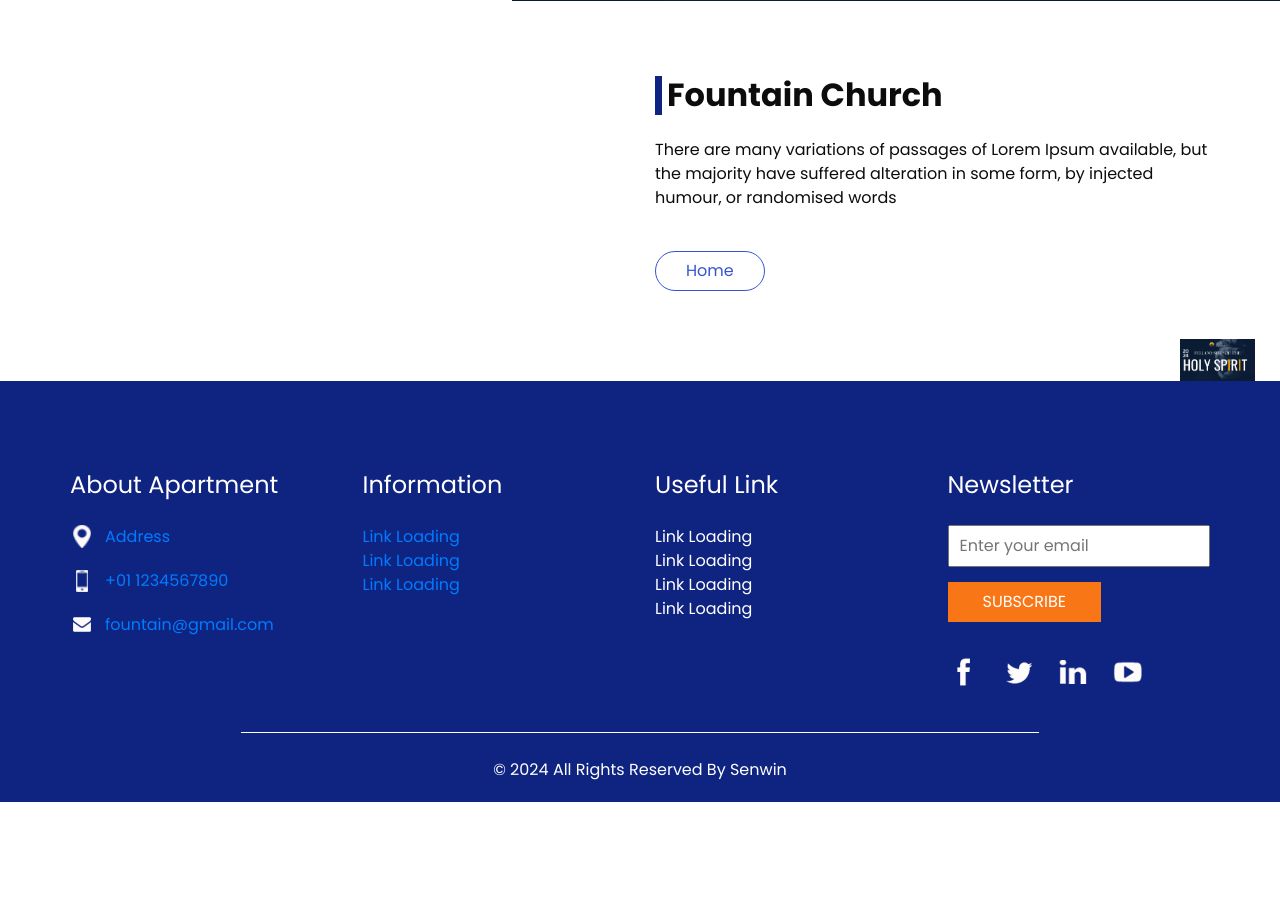
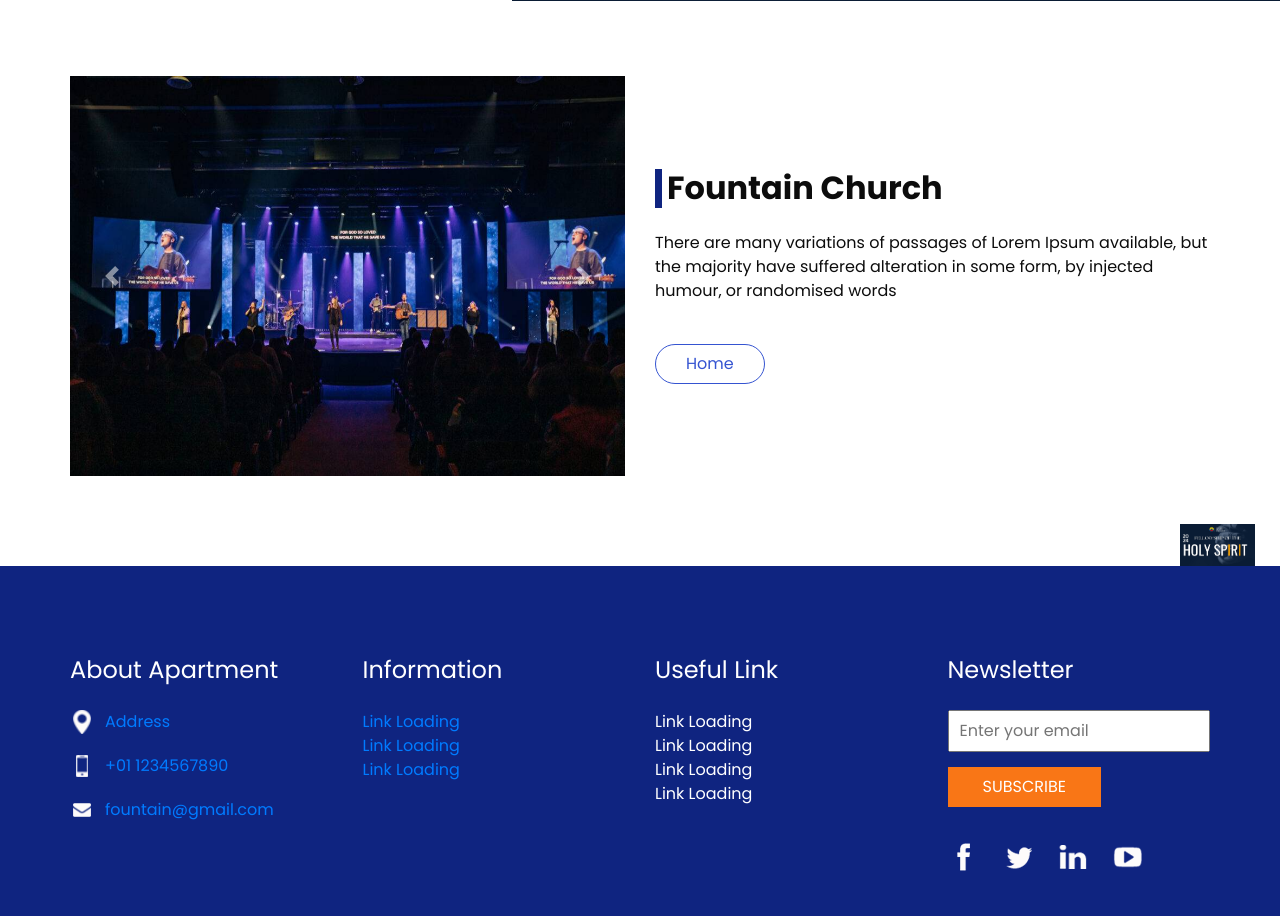
Before and after one commit to godwinumosen/Church_Website, a Django app: page /about/ in a window 1280 px wide. Shown: the part 548-1464 px from the top of the page. Before the commit the page ends 1350 px from the top, so only its background shows below. Run offline with Django 4.2, Linux system fonts and the light colour scheme; some libraries are stand-ins or nearby versions.

Commit message:
Recoverying the website from github

```diff
--- a/templates/fountain/about.html
+++ b/templates/fountain/about.html
@@ -15,7 +15,7 @@
             <!--The beginning of the about slider-->
                   <div id="imageSlider" class="carousel slide" data-ride="carousel">
                     <div class="carousel-inner">
-                       <div class="carousel-item activ>
+                       <div class="carousel-item active">
                           <img src="{% static 'images/hero-bg.jpg' %}"height="400px" class="d-block w-100" alt="Image 1">
                        </div>
                        <div class="carousel-item">
```
